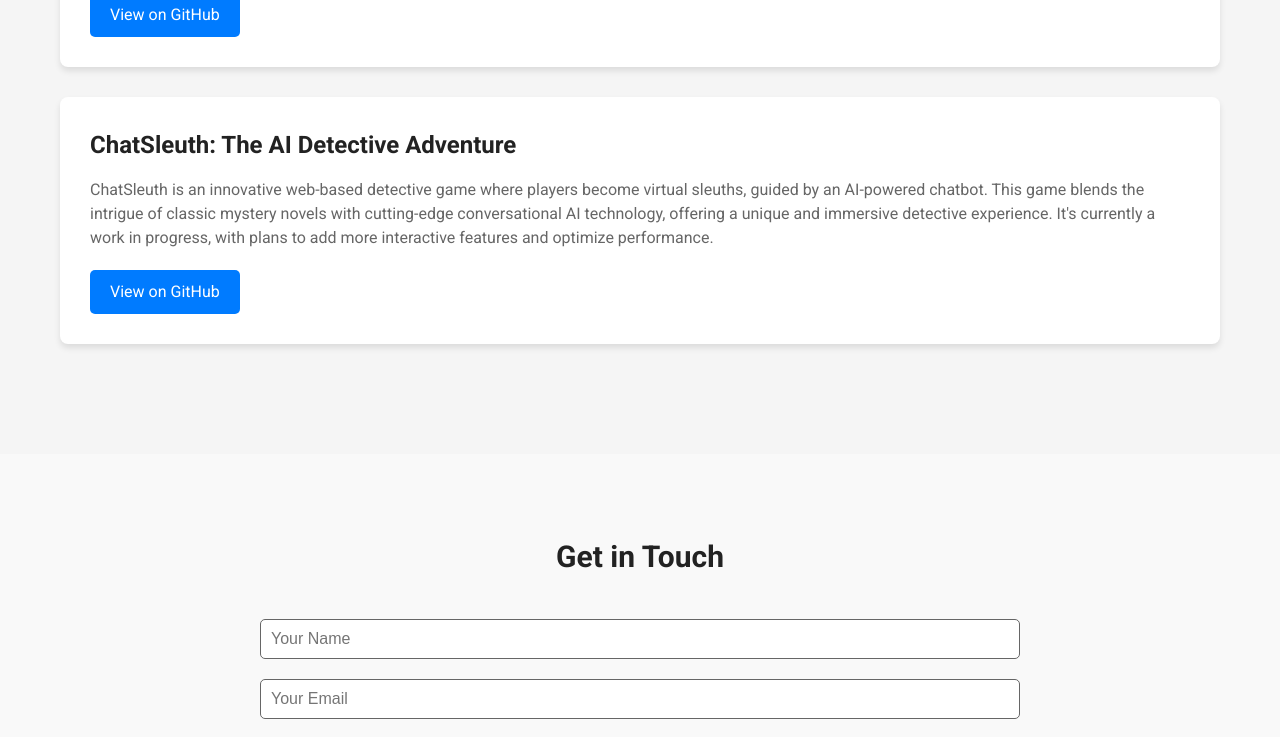
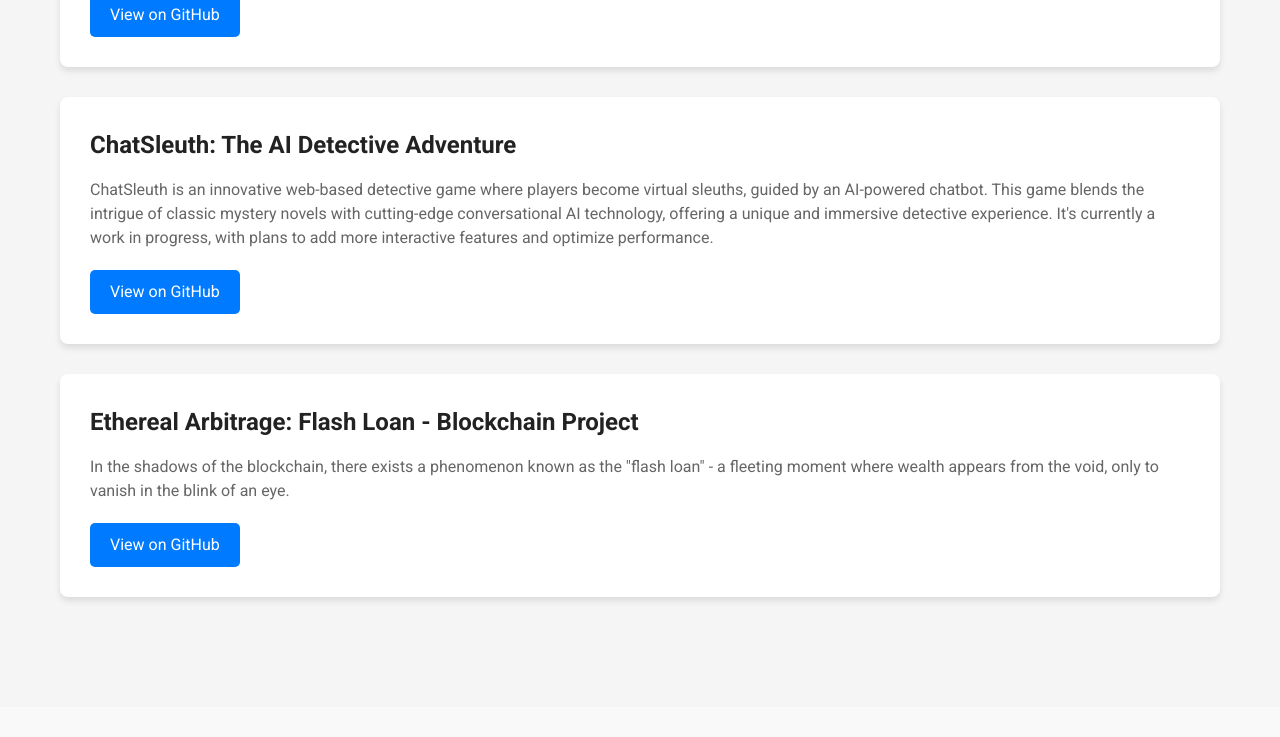
Before and after one commit to optimalMachine/code-by-j, a React (Create React App) app: page / in a window 1280 px wide. Shown: the part 1899-2636 px from the top of the page. Built offline with nearby package versions, Linux system fonts and the light colour scheme.

Commit message:
Updates Projects.js
Added one more project

```diff
--- a/src/components/About.js
+++ b/src/components/About.js
@@ -105,6 +105,7 @@
               <SkillItem>OpenAI</SkillItem>
               <SkillItem>Python</SkillItem>
               <SkillItem>Flask</SkillItem>
+              <SkillItem>Solidity</SkillItem>
             </SkillsList>
           </TextContent>
           <ImageContainer>
--- a/src/components/Projects.js
+++ b/src/components/Projects.js
@@ -111,6 +111,15 @@
           View on GitHub
         </ProjectLink>
       </ProjectCard>
+      <ProjectCard>
+      <ProjectTitle>Ethereal Arbitrage: Flash Loan - Blockchain Project</ProjectTitle>
+      <ProjectDescription>
+      In the shadows of the blockchain, there exists a phenomenon known as the "flash loan" - a fleeting moment where wealth appears from the void, only to vanish in the blink of an eye.
+      </ProjectDescription>
+      <ProjectLink href="https://github.com/optimalMachine/flash-loan" target="_blank" rel="noopener noreferrer">
+        View on GitHub
+      </ProjectLink>
+      </ProjectCard>
         {/* will be updated in the near future*/}
       </Container>
     </ProjectsSection>
```
